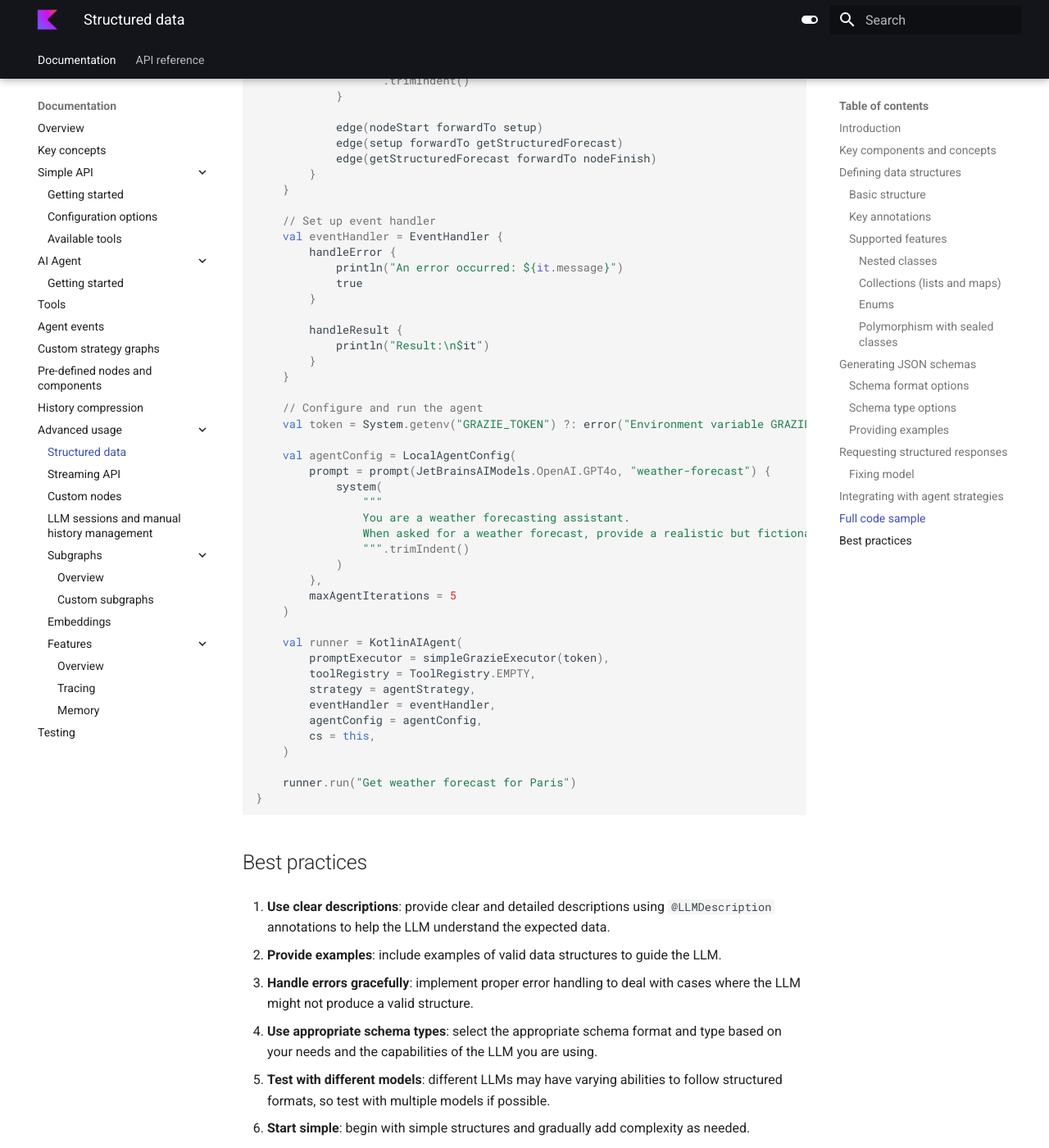
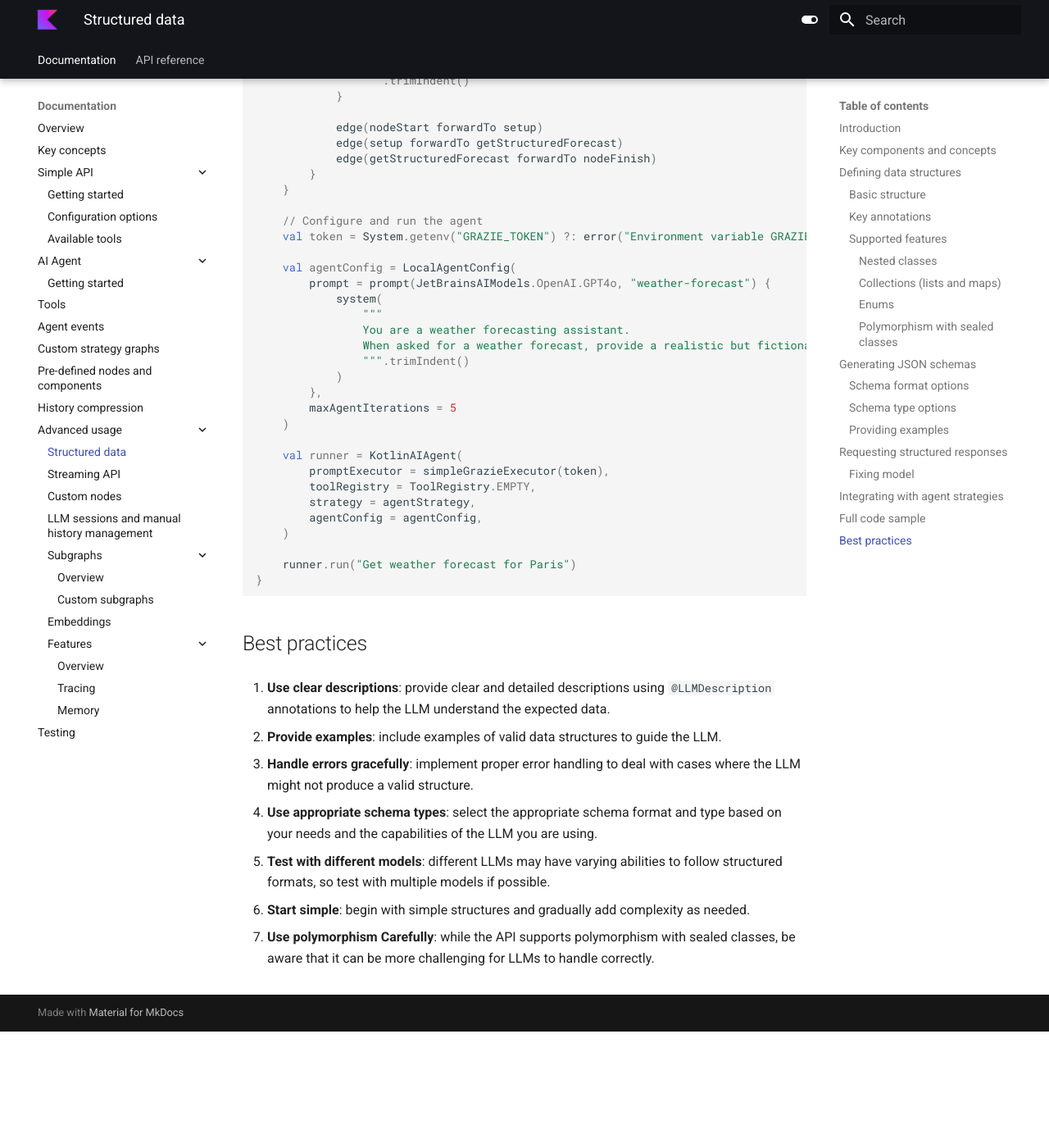
Before and after one commit to JetBrains/koog-docs, an MkDocs documentation site: the page built from docs/structured-data.md, in a window 1280 px wide and 1400 px high, scrolled down 6288 px. Shown: the whole window at 82% size. Built offline with MkDocs 1.6.1 and Material for MkDocs 9.7.7, drawn with Linux system fonts in a browser that asks for light colours; after the commit the page ends 7546 px from its top, so only the background shows below that.

Commit message:
JBAI-14057. Update documentation about EventHander feature

```diff
--- a/docs/structured-data.md
+++ b/docs/structured-data.md
@@ -295,18 +295,6 @@
         }
     }
 
-    // Set up event handler
-    val eventHandler = EventHandler {
-        handleError {
-            println("An error occurred: ${it.message}")
-            true
-        }
-
-        handleResult {
-            println("Result:\n$it")
-        }
-    }
-
     // Configure and run the agent
     val token = System.getenv("GRAZIE_TOKEN") ?: error("Environment variable GRAZIE_TOKEN is not set")
 
@@ -326,9 +314,7 @@
         promptExecutor = simpleGrazieExecutor(token),
         toolRegistry = ToolRegistry.EMPTY,
         strategy = agentStrategy,
-        eventHandler = eventHandler,
         agentConfig = agentConfig,
-        cs = this,
     )
 
     runner.run("Get weather forecast for Paris")
```
Also changed, not shown: docs/simple-api-configuration.md (+0 -1 lines).
